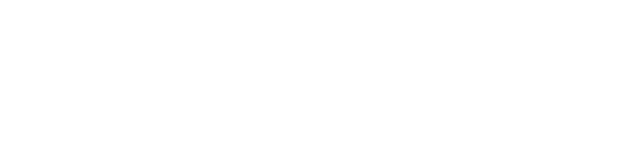
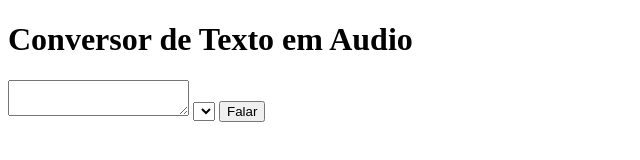
Before and after one commit to Gabriell-Santos/Conversor_Audio, a plain HTML site: page index.html in a window 1280 px wide. Shown: the whole page, without its empty margins (0-640 px from the left). Drawn offline with Linux system fonts and the light colour scheme.

Commit message:
estrutura realizada

```diff
--- a/index.html
+++ b/index.html
@@ -1,11 +1,20 @@
 <!DOCTYPE html>
 <html lang="pt-br">
-<head>
-    <meta charset="UTF-8">
-    <meta name="viewport" content="width=device-width, initial-scale=1.0">
+  <head>
+    <meta charset="UTF-8" />
+    <meta name="viewport" content="width=device-width, initial-scale=1.0" />
+    <link rel="stylesheet" href="style.css" />
     <title>Conversor de Texto em Audío</title>
-</head>
-<body>
-
-</body>
+  </head>
+  <body>
+    <header>
+      <h1>Conversor de Texto em Audio</h1>
+      <main>
+        <textarea id="textarea"></textarea>
+        <select id="voices"></select>
+        <button id="button">Falar</button>
+      </main>
+    </header>
+  </body>
+  <script src="Script.js"></script>
 </html>
```
Also changed, not shown: Script.js (added), style.css (added).
